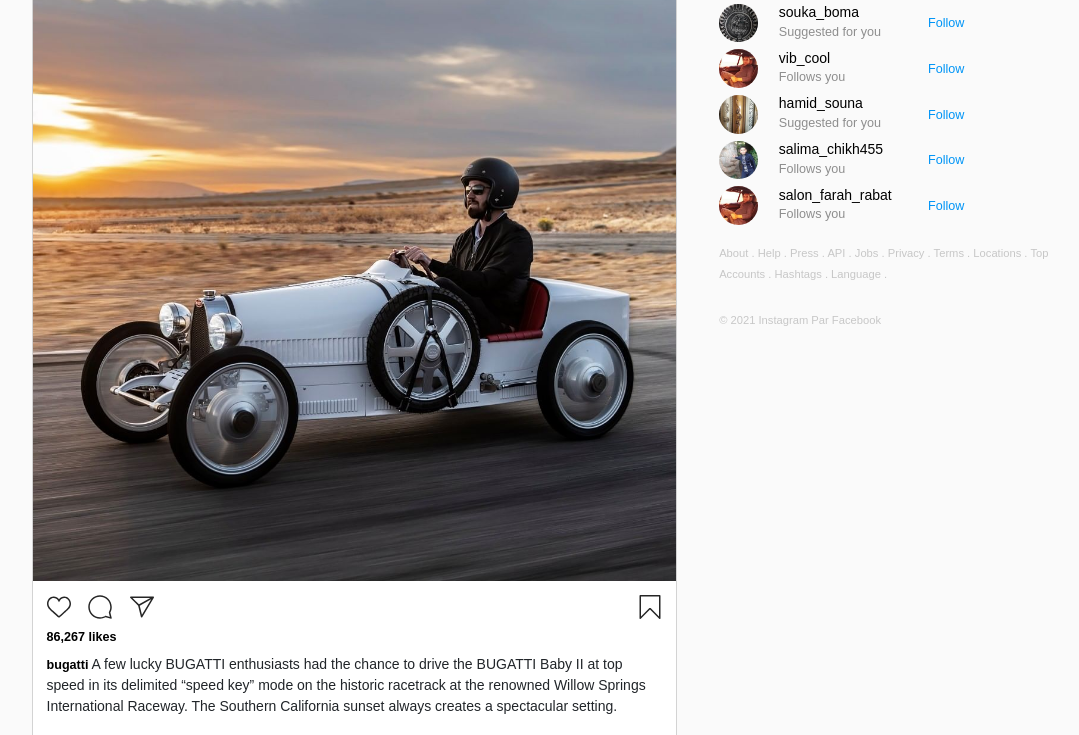
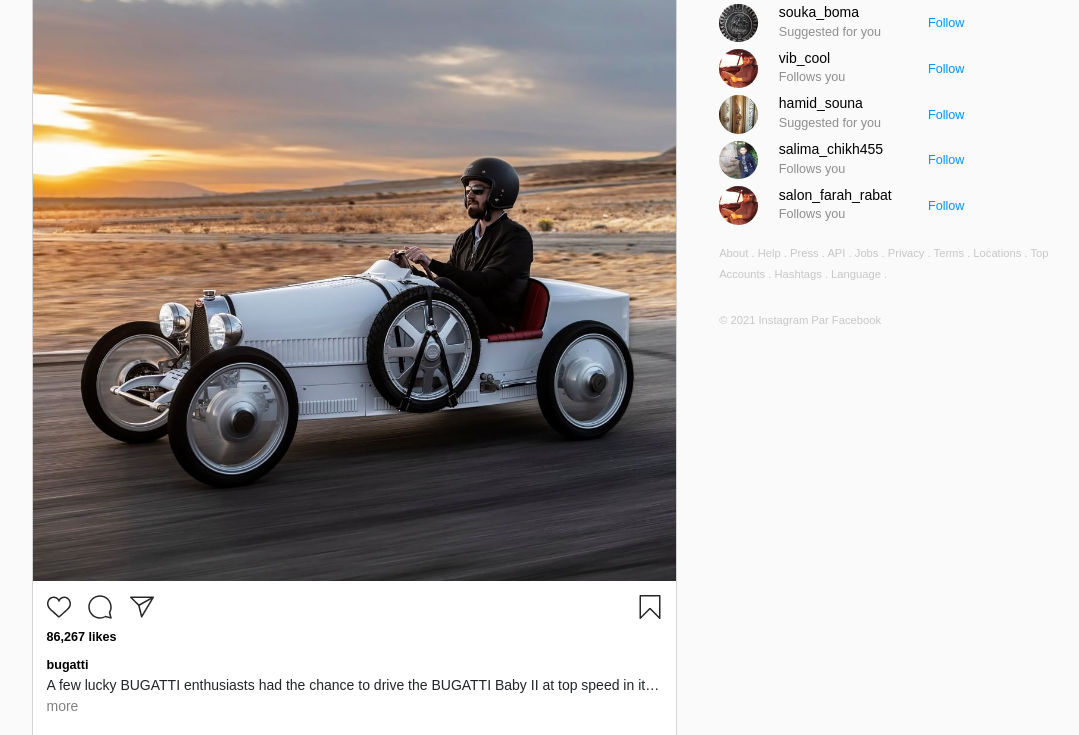
Before and after one commit to MohKamal/instagram-feed-page, a plain HTML site: page src/index.html in a window 1280 px wide. Shown: the part 213-948 px from the top of the page, without its empty margins (119-1198 px from the left). Drawn offline with Linux system fonts and the light colour scheme.

Commit message:
added more btn in post description

```diff
--- a/src/assets/css/app.css
+++ b/src/assets/css/app.css
@@ -294,17 +294,22 @@ body {
 }
 
 .more {
-    color: #8e8e8e;
+    text-overflow: ellipsis;
+    overflow: hidden;
+    white-space: nowrap
+}
+
+.more-btn {
+    color: gray;
     text-decoration: none;
+}
+
+.more-btn:hover {
+    color: gray;
 }
 
 .descriptionSpan {
     height: 20px;
-}
-
-.more:hover {
-    text-decoration: none;
-    color: #8e8e8e;
 }
 
 
--- a/src/assets/js/app.js
+++ b/src/assets/js/app.js
@@ -76,6 +76,7 @@ Vue.component('post', {
     data: function() {
         return {
             writing: false,
+            moreClass: false,
         }
     },
     props: {
@@ -88,6 +89,9 @@ Vue.component('post', {
             } else {
                 this.writing = false;
             }
+        },
+        changeMore: function() {
+            this.moreClass = !this.moreClass;
         }
     },
     template: `
@@ -138,7 +142,8 @@ Vue.component('post', {
             <div class="col-12">
                 <div class="description">
                     <span><a href="#" class="post-user">{{ post.username }}</a></span>
-                    <span v-html="post.description"></span>
+                    <div :class="{ 'more': !this.moreClass }" v-html="post.description"></div>
+                    <a v-if="!moreClass" class="more-btn" href="javascript:void(0);" @click="changeMore">more</a>
                 </div>
             </div>
             <div class="col-12 mt-4">
```
